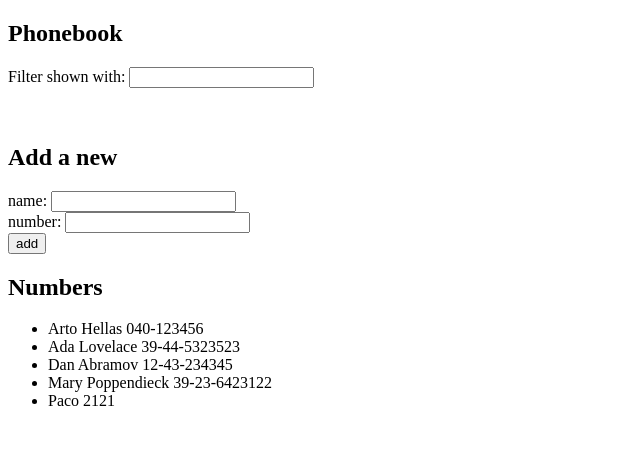
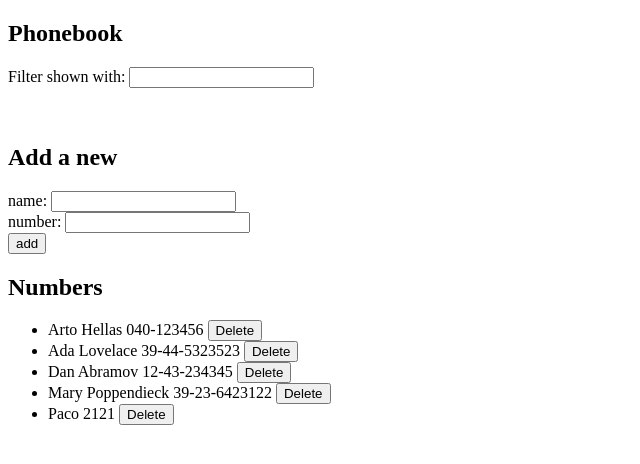
Before and after one commit to jmcamposdev/FullStackOpen, a React (Vite) app in the folder Part2/phonebook/: page / in a window 1280 px wide. Shown: the top 464 px of the page, without its empty margins (0-640 px from the left). Built offline with nearby package versions, Linux system fonts and the light colour scheme; data requests are answered from the project's data file.

Commit message:
Implemented Deleted functionality

```diff
--- a/Part2/phonebook/src/App.jsx
+++ b/Part2/phonebook/src/App.jsx
@@ -1,20 +1,16 @@
 import React, { useEffect, useState } from 'react'
-import axios from 'axios'
 import Filter from './components/Filter'
 import PersonForm from './components/PersonForm'
 import Persons from './components/Persons'
+import personService from './services/persons'
 
 const App = () => {
   const [persons, setPersons] = useState([])
 
   // Set persons state from server
   useEffect(() => {
-    // Get data from server
-    axios.get('http://localhost:3001/persons')
-      .then(response => { // Promise fulfilled
-        // Set persons state
-        setPersons(response.data)
-      })
+    // Get All the Persons
+    personService.getAll().then(initialPersons => setPersons(initialPersons))
   }, [])
 
   const [inputs, setInputs] = useState({
@@ -32,6 +28,18 @@ const App = () => {
       ...inputs,
       [event.target.name]: event.target.value
     })
+  }
+
+  const handlePersonDelete = (id) => {
+    const personToDelete = persons.filter(person => person.id === id)
+    const confirmDelete = window.confirm(`Do you want to delete a ${personToDelete.name}`)
+
+    if (confirmDelete) {
+      personService.deletePerson(id)
+        .then(deletedPerson => {
+          setPersons(persons.filter(person => person.id !== deletedPerson.id))
+        })
+    }
   }
 
   const addPerson = (event) => {
@@ -56,11 +64,12 @@ const App = () => {
       number: inputs.number
     }
 
-    // Add to the DDBB
-    axios.post('http://localhost:3001/persons', newPerson)
+    // Save the New Person
+    personService.create(newPerson)
+      .then(returnedPerson => {
+        setPersons([...persons, returnedPerson])
+      })
 
-    // Add newPerson to persons
-    setPersons([...persons, newPerson])
     // Reset newName
     setInputs({
       ...inputs, // Keep filter
@@ -79,7 +88,7 @@ const App = () => {
       <h2>Add a new</h2>
       <PersonForm nameValue={inputs.name} numberValue={inputs.number} handleInputsChange={handleInputsChange} onSubmitt={addPerson} />
       <h2>Numbers</h2>
-      <Persons persons={personsToShow} />
+      <Persons persons={personsToShow} handlePersonDelete={handlePersonDelete} />
     </div>
   )
 }
--- a/Part2/phonebook/src/components/Person.jsx
+++ b/Part2/phonebook/src/components/Person.jsx
@@ -1,6 +1,6 @@
-const Person = ({ person }) => {
+const Person = ({ person, handlePersonDelete }) => {
   return (
-    <li>{person.name} {person.number}</li>
+    <li>{person.name} {person.number} <button onClick={() => (handlePersonDelete(person.id))}>Delete</button></li>
   )
 }
 
--- a/Part2/phonebook/src/components/Persons.jsx
+++ b/Part2/phonebook/src/components/Persons.jsx
@@ -1,10 +1,10 @@
 import Person from './Person'
 
-const Persons = ({ persons }) => {
+const Persons = ({ persons, handlePersonDelete }) => {
   return (
     <div>
       <ul>
-        {persons.map(person => <Person key={person.name} person={person} />)}
+        {persons.map(person => <Person key={person.name} person={person} handlePersonDelete={handlePersonDelete} />)}
       </ul>
     </div>
   )
--- /dev/null
+++ b/Part2/phonebook/src/services/persons.js
@@ -0,0 +1,20 @@
+import axios from 'axios'
+
+const baseUrl = 'http://localhost:3001/persons'
+
+const getAll = () => {
+  const request = axios.get(baseUrl)
+  return request.then(response => response.data)
+}
+
+const create = newPerson => {
+  const request = axios.post(baseUrl, newPerson)
+  return request.then(response => response.data)
+}
+
+const deletePerson = id => {
+  const request = axios.delete(`${baseUrl}/${id}`)
+  return request.then(response => response.data)
+}
+
+export default { getAll, create, deletePerson }
```
